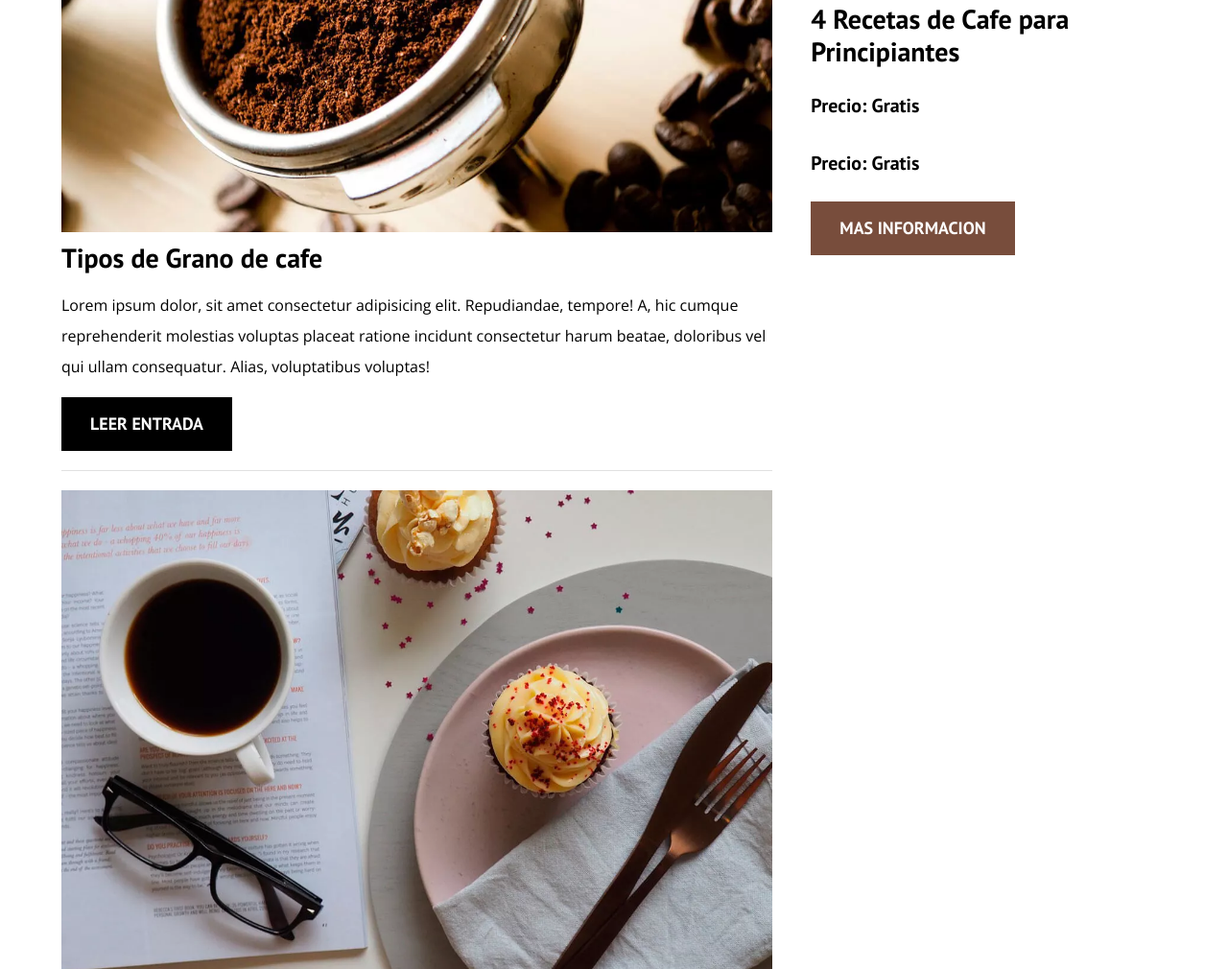
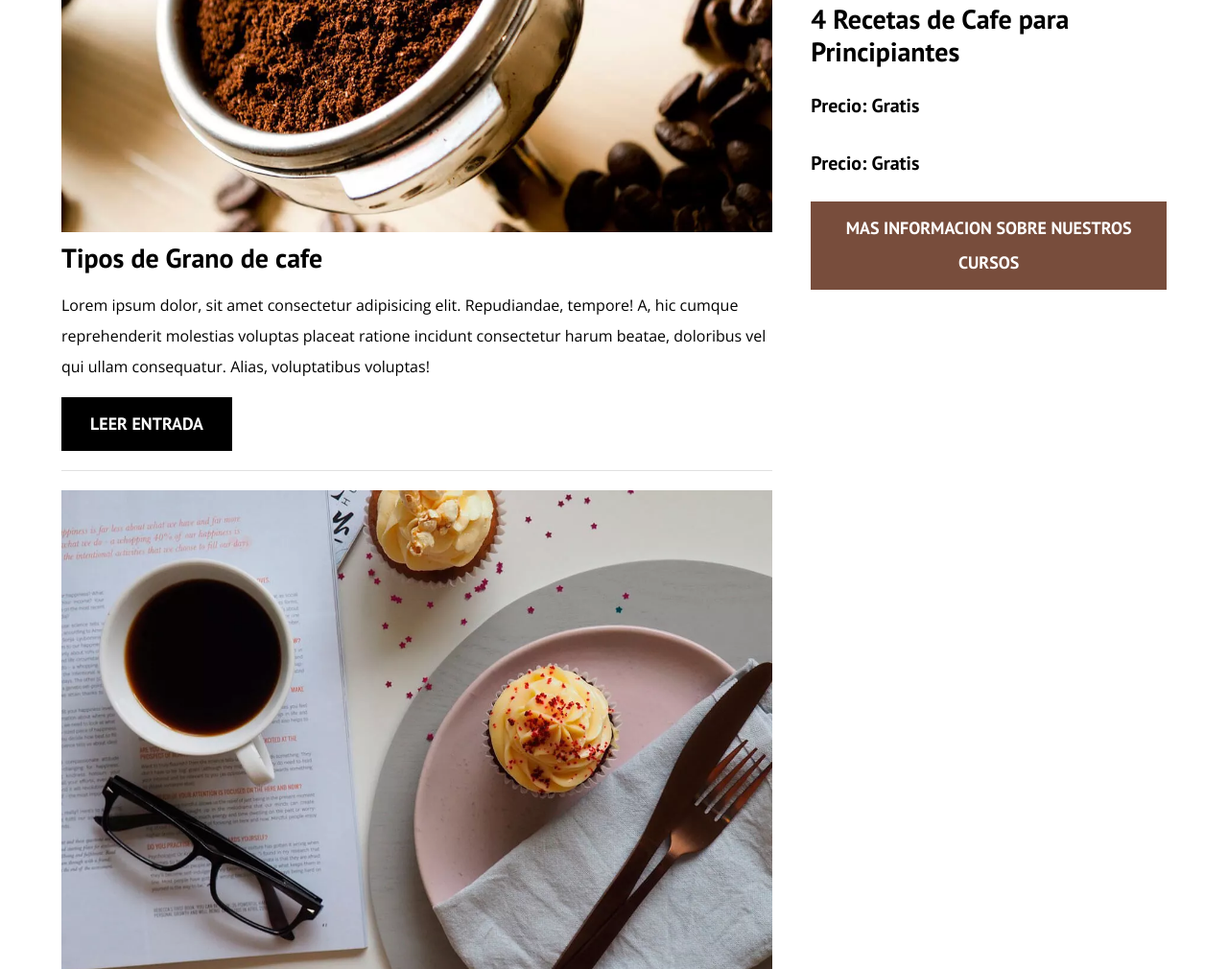
Before and after one commit to patxiarana/BLOG-CAFE, a plain HTML site: page index.html in a window 1280 px wide. Shown: the part 1120-2130 px from the top of the page at 96% size. Drawn offline with nearby package versions, Linux system fonts and the light colour scheme.

Commit message:
labels meta

```diff
--- a/index.html
+++ b/index.html
@@ -5,6 +5,7 @@
     <meta http-equiv="X-UA-Compatible" content="IE=edge">
     <meta name="viewport" content="width=device-width, initial-scale=1.0">
     <title>BlogCafe</title>
+    <meta name="description" content="Pagin Web de Blog de Cafe" >
     <link rel="preconnect" href="https://fonts.googleapis.com">
 <link rel="preconnect" href="https://fonts.gstatic.com" crossorigin>
 
@@ -113,7 +114,7 @@ crossorigin="crossorigin">
                     <p class="widget-curso__lebel">Precio:
                         <span class="widget-curso__info">Gratis</span>
                     </p>
-                    <a href="entrada.html" class="boton boton--secundario">Mas informacion</a>
+                    <a href="entrada.html" class="boton boton--secundario">Mas informacion Sobre Nuestros Cursos</a>
                     </li>
             </ul>
           </aside>
```
